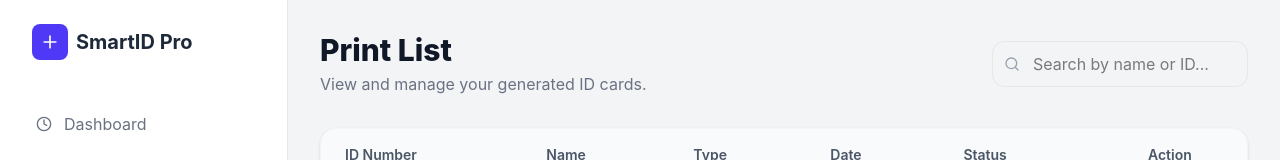
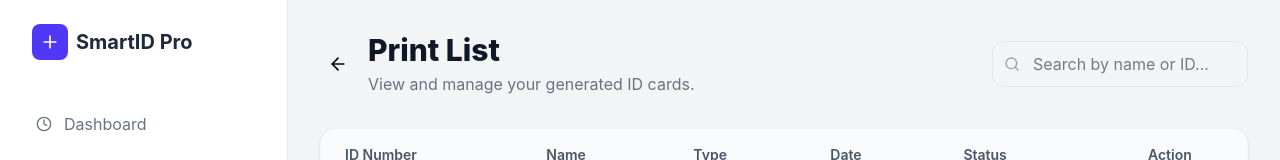
Before and after one commit to brok89376/smart-id-pro-, a React (Vite) app: page /print-list in a window 1280 px wide. Shown: the top 160 px of the page. Built offline with nearby package versions, Linux system fonts and the light colour scheme; no server answers; sample sign-in values are in the browser's storage.

Commit message:
Update PrintList arrow

```diff
--- a/src/components/PrintList.jsx
+++ b/src/components/PrintList.jsx
@@ -1,8 +1,11 @@
 import React, { useState, useEffect } from "react";
 import { FiPrinter, FiSearch, FiFileText, FiDownload, FiLoader } from "react-icons/fi";
 import Sidebar from "./Sidebar";
+import { useNavigate } from "react-router-dom";
+import { FiArrowLeft } from "react-icons/fi";
 
 export default function PrintListPage() {
+  const navigate =useNavigate();
   const [printList, setPrintList] = useState([]);
   const [loading, setLoading] = useState(true);
   const [searchTerm, setSearchTerm] = useState("");
@@ -57,9 +60,24 @@ export default function PrintListPage() {
 
       <main className="flex-1 overflow-y-auto h-screen p-4 md:p-8">
         <header className="flex flex-col md:flex-row md:items-center justify-between mb-8 gap-4">
+
+  <div className="flex items-center gap-3">
+
+    {/* Back Button */}
+    <button
+      onClick={() => navigate(-1)}
+      className="p-2 rounded-lg hover:bg-gray-200 transition"
+    >
+      <FiArrowLeft size={20} />
+    </button>
+
     <div>
       <h1 className="text-3xl font-extrabold text-gray-900">Print List</h1>
-            <p className="text-gray-500 mt-1">View and manage your generated ID cards.</p>
+      <p className="text-gray-500 mt-1">
+        View and manage your generated ID cards.
+      </p>
+    </div>
+
   </div>
 
   <div className="flex items-center gap-3">
@@ -76,8 +94,8 @@ export default function PrintListPage() {
       />
     </div>
   </div>
+
 </header>
-
         <div className="bg-white rounded-2xl shadow-sm border border-gray-100 overflow-hidden">
           {loading ? (
             <div className="p-10 text-center text-gray-500 flex flex-col items-center">
```
Lines whose indentation alone changed are shown as unchanged.
